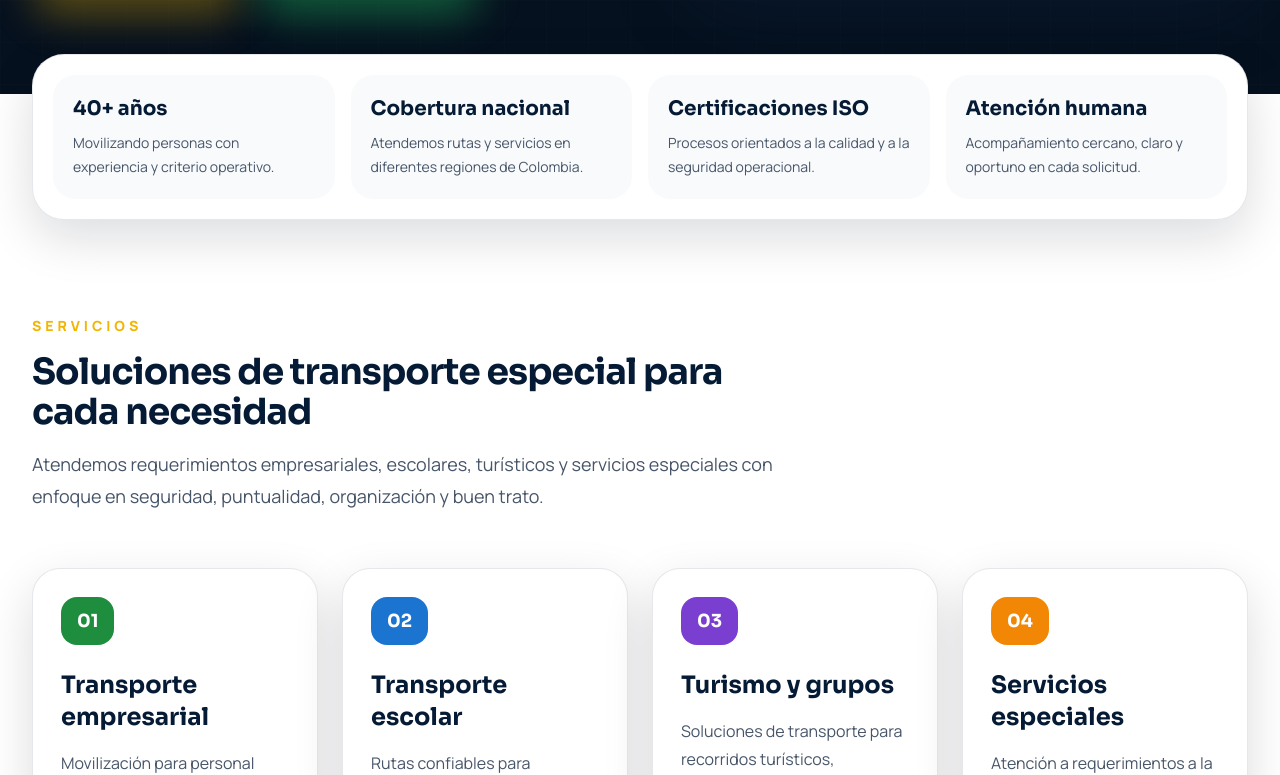
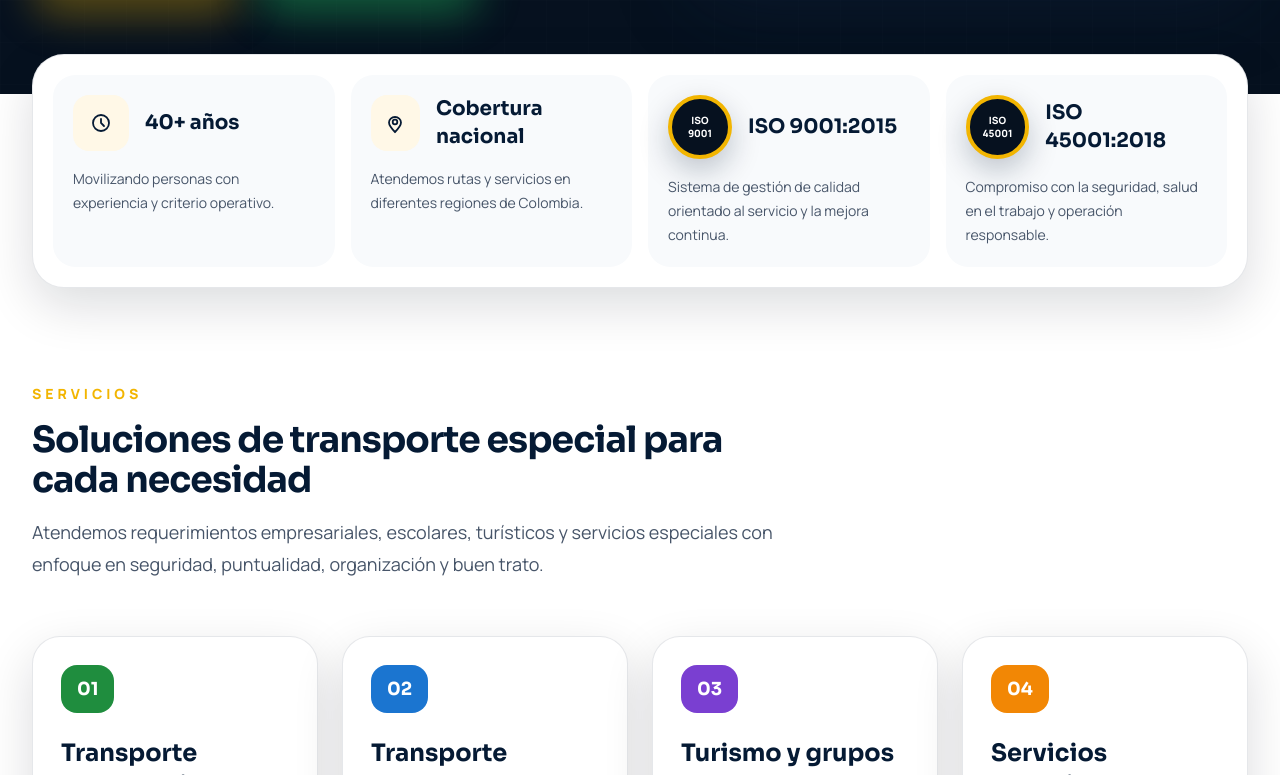
Before and after one commit to Luchogava/especiales-pintado-londono, a React (Vite) app: page / in a window 1280 px wide. Shown: the part 1025-1800 px from the top of the page. Built offline with nearby package versions, Linux system fonts and the light colour scheme.

Commit message:
Refuerza indicadores y certificaciones visuales

```diff
--- a/src/components/CertificationsSection.jsx
+++ b/src/components/CertificationsSection.jsx
@@ -1,5 +1,16 @@
 import { Container } from './Container'
 import { SectionHeading } from './SectionHeading'
+
+function IsoMark({ code }) {
+  return (
+    <div className="flex h-28 w-28 items-center justify-center rounded-full border-[6px] border-brand-gold bg-gradient-to-br from-brand-ink via-brand-blue to-brand-navy text-center shadow-[0_18px_40px_rgba(5,26,52,0.28)]">
+      <div className="text-white">
+        <p className="text-lg font-black tracking-[0.28em]">ISO</p>
+        <p className="mt-1 text-2xl font-extrabold">{code}</p>
+      </div>
+    </div>
+  )
+}
 
 export function CertificationsSection({ certifications }) {
   return (
@@ -8,7 +19,7 @@ export function CertificationsSection({ certifications }) {
         <SectionHeading
           eyebrow="Certificaciones"
           title="Respaldos que fortalecen la calidad y la seguridad del servicio"
-          description="Nuestras certificaciones reflejan el compromiso con procesos bien gestionados, mejora continua y bienestar dentro de la operación."
+          description="Para el diseño usamos sellos visuales propios basados en las certificaciones, en lugar de logos oficiales de ISO, para mantener una presentación sólida y profesional."
         />
 
         <div className="mt-14 grid gap-6 lg:grid-cols-2">
@@ -17,9 +28,14 @@ export function CertificationsSection({ certifications }) {
               key={item.title}
               className="rounded-[2rem] border border-brand-navy/10 bg-gradient-to-br from-white to-brand-sand p-8 shadow-card"
             >
-              <p className="text-sm font-black uppercase tracking-[0.28em] text-brand-gold">Certificación</p>
-              <h3 className="mt-5 font-display text-3xl font-bold text-brand-navy">{item.title}</h3>
-              <p className="mt-4 text-lg leading-8 text-slate-600">{item.description}</p>
+              <div className="flex flex-col gap-6 sm:flex-row sm:items-center">
+                <IsoMark code={item.title.includes('9001') ? '9001' : '45001'} />
+                <div>
+                  <p className="text-sm font-black uppercase tracking-[0.28em] text-brand-gold">{item.tag}</p>
+                  <h3 className="mt-3 font-display text-3xl font-bold text-brand-navy">{item.title}</h3>
+                  <p className="mt-4 text-lg leading-8 text-slate-600">{item.description}</p>
+                </div>
+              </div>
             </article>
           ))}
         </div>
--- a/src/components/StatsBar.jsx
+++ b/src/components/StatsBar.jsx
@@ -1,4 +1,53 @@
 import { Container } from './Container'
+
+function ItemIcon({ type }) {
+  if (type === 'years') {
+    return (
+      <svg viewBox="0 0 24 24" className="h-6 w-6" fill="none" aria-hidden="true">
+        <path d="M12 8V12L15 15" stroke="currentColor" strokeWidth="1.8" strokeLinecap="round" />
+        <circle cx="12" cy="12" r="8" stroke="currentColor" strokeWidth="1.8" />
+      </svg>
+    )
+  }
+
+  if (type === 'coverage') {
+    return (
+      <svg viewBox="0 0 24 24" className="h-6 w-6" fill="none" aria-hidden="true">
+        <path
+          d="M12 21C15.5 17.4 18 14.5 18 11.5C18 8.46 15.31 6 12 6C8.69 6 6 8.46 6 11.5C6 14.5 8.5 17.4 12 21Z"
+          stroke="currentColor"
+          strokeWidth="1.8"
+        />
+        <circle cx="12" cy="11" r="2.3" stroke="currentColor" strokeWidth="1.8" />
+      </svg>
+    )
+  }
+
+  return (
+    <svg viewBox="0 0 24 24" className="h-6 w-6" fill="none" aria-hidden="true">
+      <path
+        d="M12 3L5 6V11C5 15.55 7.91 19.8 12 21C16.09 19.8 19 15.55 19 11V6L12 3Z"
+        stroke="currentColor"
+        strokeWidth="1.8"
+        strokeLinecap="round"
+        strokeLinejoin="round"
+      />
+      <path d="M9 12L11 14L15 10" stroke="currentColor" strokeWidth="1.8" strokeLinecap="round" />
+    </svg>
+  )
+}
+
+function IsoSeal({ title }) {
+  return (
+    <div className="flex h-16 w-16 items-center justify-center rounded-full border-4 border-brand-gold bg-brand-ink text-center text-[10px] font-black uppercase leading-tight text-white shadow-[0_12px_30px_rgba(5,26,52,0.24)]">
+      <span>
+        ISO
+        <br />
+        {title.includes('9001') ? '9001' : '45001'}
+      </span>
+    </div>
+  )
+}
 
 export function StatsBar({ stats }) {
   return (
@@ -7,8 +56,17 @@ export function StatsBar({ stats }) {
         <div className="grid gap-4 rounded-[2rem] border border-brand-navy/10 bg-white p-4 shadow-card md:grid-cols-2 xl:grid-cols-4 xl:p-5">
           {stats.map((item) => (
             <div key={item.value} className="rounded-[1.4rem] bg-slate-50 p-5">
-              <p className="font-display text-xl font-bold text-brand-navy">{item.value}</p>
-              <p className="mt-2 text-sm leading-6 text-slate-600">{item.label}</p>
+              <div className="mb-4 flex items-center gap-4">
+                {item.type === 'iso' ? (
+                  <IsoSeal title={item.value} />
+                ) : (
+                  <div className="flex h-14 w-14 items-center justify-center rounded-2xl bg-brand-sand text-brand-navy">
+                    <ItemIcon type={item.type} />
+                  </div>
+                )}
+                <p className="font-display text-xl font-bold text-brand-navy">{item.value}</p>
+              </div>
+              <p className="text-sm leading-6 text-slate-600">{item.label}</p>
             </div>
           ))}
         </div>
--- a/src/data/siteContent.js
+++ b/src/data/siteContent.js
@@ -17,38 +17,50 @@ export const navigation = [
 ]
 
 export const stats = [
-  { value: '40+ años', label: 'Movilizando personas con experiencia y criterio operativo.' },
-  { value: 'Cobertura nacional', label: 'Atendemos rutas y servicios en diferentes regiones de Colombia.' },
-  { value: 'Certificaciones ISO', label: 'Procesos orientados a la calidad y a la seguridad operacional.' },
-  { value: 'Atención humana', label: 'Acompañamiento cercano, claro y oportuno en cada solicitud.' },
+  {
+    value: '40+ años',
+    label: 'Movilizando personas con experiencia y criterio operativo.',
+    type: 'years',
+  },
+  {
+    value: 'Cobertura nacional',
+    label: 'Atendemos rutas y servicios en diferentes regiones de Colombia.',
+    type: 'coverage',
+  },
+  {
+    value: 'ISO 9001:2015',
+    label: 'Sistema de gestión de calidad orientado al servicio y la mejora continua.',
+    type: 'iso',
+  },
+  {
+    value: 'ISO 45001:2018',
+    label: 'Compromiso con la seguridad, salud en el trabajo y operación responsable.',
+    type: 'iso',
+  },
 ]
 
 export const services = [
   {
     title: 'Transporte empresarial',
     accent: 'bg-[#1f8d3e]',
-    objectPosition: '14% 63%',
     description:
       'Movilización para personal operativo, administrativo y ejecutivo, con logística organizada, cumplimiento de horarios y respaldo para la continuidad de tu operación.',
   },
   {
     title: 'Transporte escolar',
     accent: 'bg-[#1b75d0]',
-    objectPosition: '37% 64%',
     description:
       'Rutas confiables para instituciones educativas, estudiantes y familias que priorizan seguridad, puntualidad, control y comunicación responsable.',
   },
   {
     title: 'Turismo y grupos',
     accent: 'bg-[#7a3fd1]',
-    objectPosition: '59% 64%',
     description:
       'Soluciones de transporte para recorridos turísticos, convenciones, salidas grupales, eventos y viajes programados con atención cordial y cómoda.',
   },
   {
     title: 'Servicios especiales',
     accent: 'bg-[#f28705]',
-    objectPosition: '82% 64%',
     description:
       'Atención a requerimientos a la medida para organizaciones, familias y personas que necesitan un servicio organizado, seguro y flexible.',
   },
@@ -83,11 +95,13 @@ export const certifications = [
     title: 'ISO 9001:2015',
     description:
       'Respaldamos la gestión de nuestros procesos con enfoque en calidad, mejora continua y satisfacción del cliente.',
+    tag: 'Gestión de calidad',
   },
   {
     title: 'ISO 45001:2018',
     description:
       'Fortalecemos la seguridad y la salud en el trabajo con prácticas responsables y una cultura preventiva.',
+    tag: 'Seguridad y salud en el trabajo',
   },
 ]
 
```
